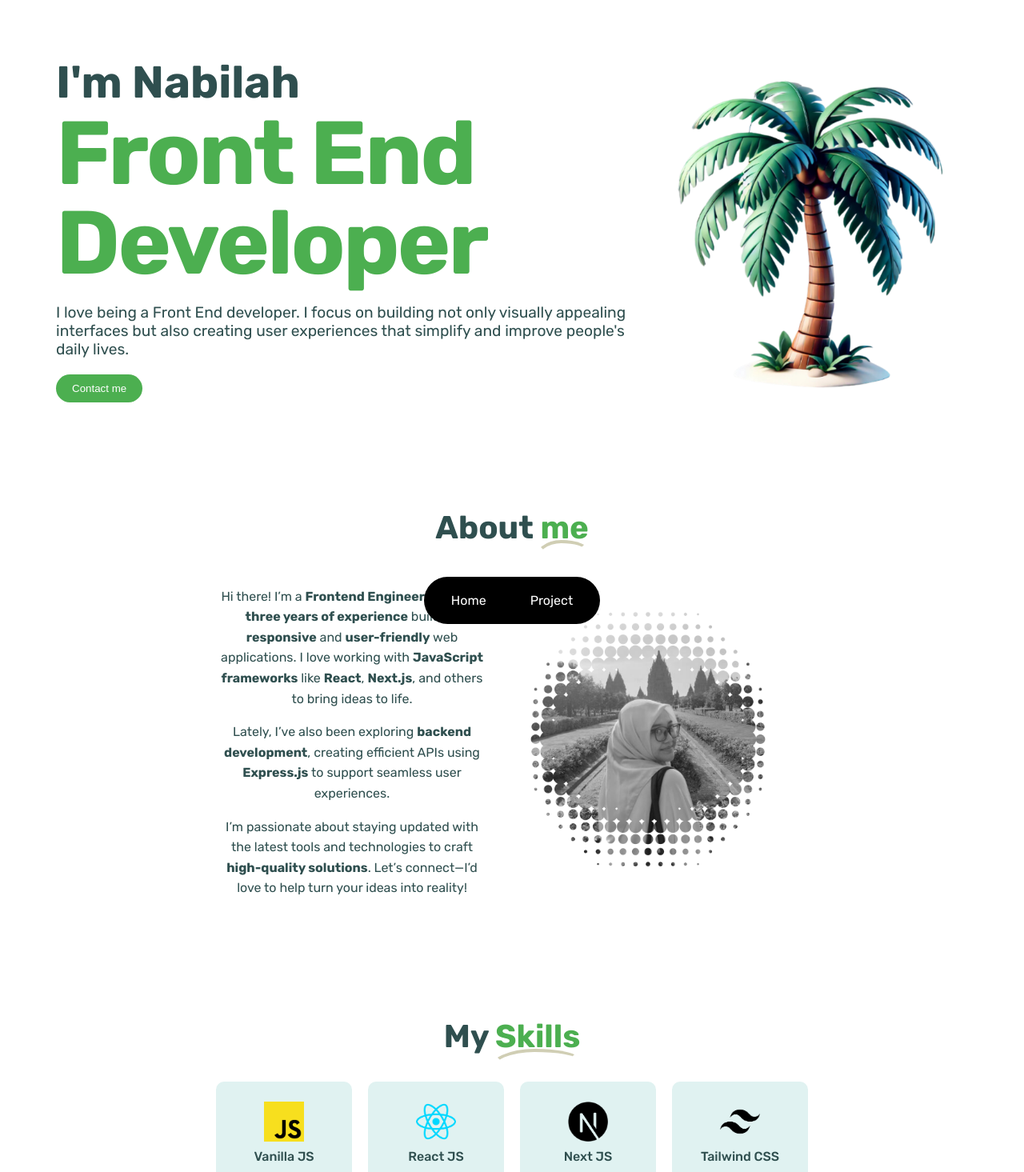
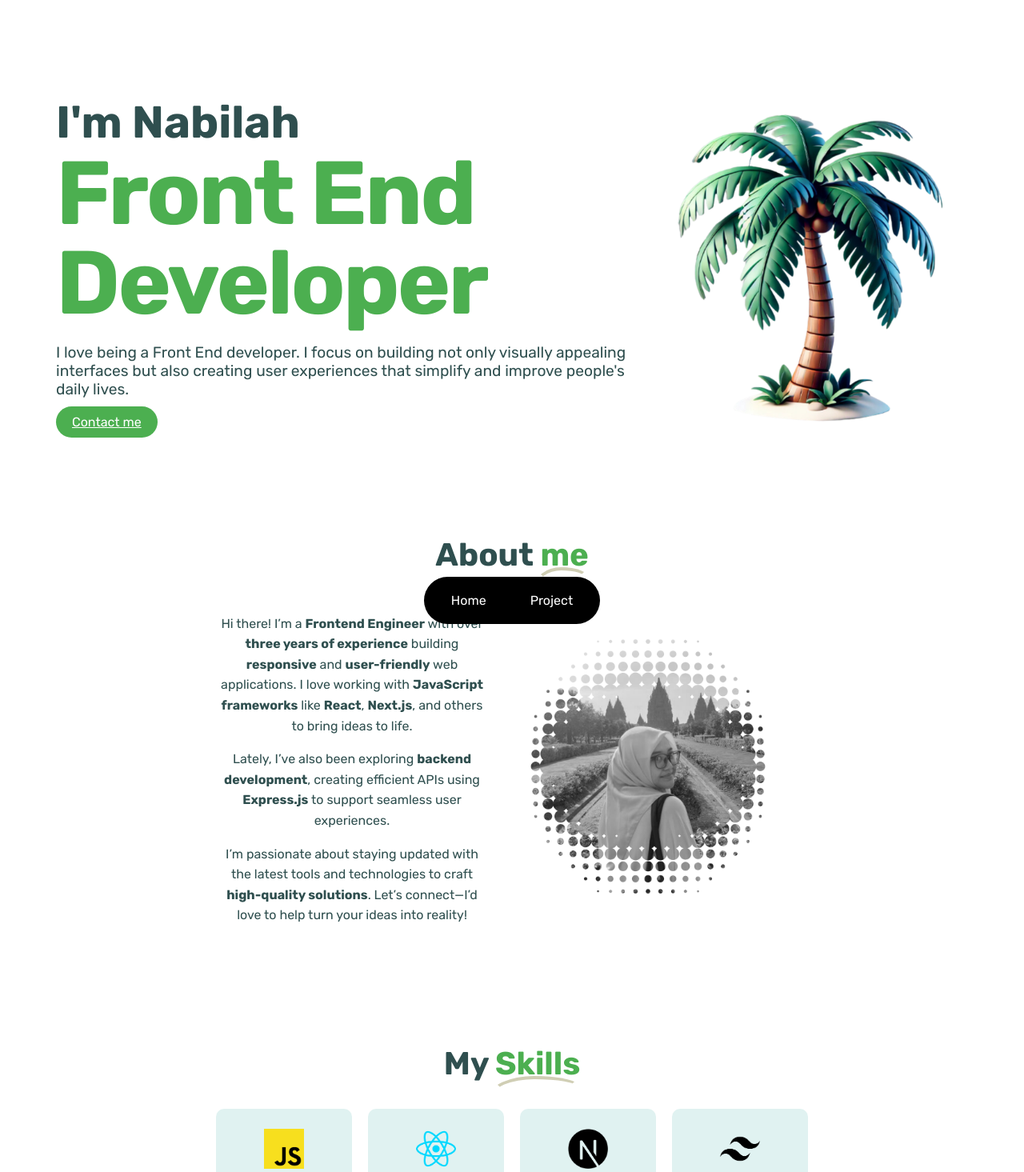
Before and after one commit to nabilahks/myporto, a Vue app: page / in a window 1280 px wide. Shown: the top 1465 px of the page at 80% size. Built offline with nearby package versions, Linux system fonts and the light colour scheme.

Commit message:
fix contact and feat animation scroll

```diff
--- a/src/components/HomePage.vue
+++ b/src/components/HomePage.vue
@@ -1,13 +1,13 @@
 <template>
   <div class="home">
     <!-- Hero Section -->
-    <section class="hero">
+    <section class="hero lazy">
       <div class="hero-content">
         <h1>I'm Nabilah</h1>
         <h2>Front End</h2>
         <h2>Developer</h2>
         <p>I love being a Front End developer. I focus on building not only visually appealing interfaces but also creating user experiences that simplify and improve people's daily lives.</p>
-        <button class="contact-btn">Contact me</button>
+        <a href="mailto:your-email@example.com" class="contact-btn">Contact me</a>
       </div>
       <div class="hero-image">
         <img :src="heroImage" alt="Hero Illustration" />
@@ -16,7 +16,7 @@
 
     <!-- About Section -->
     <div class="content-container">
-      <section class="about" >
+      <section class="about lazy" >
         <h2>
           About
           <span class="about-name">
@@ -43,7 +43,7 @@
       </section>
 
       <!-- Skills Section -->
-      <section class="skills" >
+      <section class="skills lazy" >
         <h2>
           My
           <span class="about-name">
@@ -51,7 +51,7 @@
             <div class="special-underline"></div>
           </span>
         </h2>
-        <div class="skills-grid">
+        <div class="skills-grid ">
           <div class="skill">
             <div class="skill-image">
               <img :src="vanilla" alt="my self" />
@@ -110,7 +110,7 @@
       </section>
 
       <!-- Projects Section -->
-      <section class="projects" >
+      <section class="projects lazy" >
         <h2>
           My
           <span class="about-name">
@@ -136,7 +136,7 @@
       </section>
 
       <!-- Contact Section -->
-      <section class="contact" >
+      <section class="contact lazy" >
         <h2>
           Contact
           <span class="about-name">
@@ -155,7 +155,7 @@
             <a href="https://linkedin.com/in/nabilahksunarto" target="_blank" class="contact-item">
               <i class="fab fa-linkedin"></i>
             </a>
-            <a href="https://github.com/nabilahksunarto" target="_blank" class="contact-item">
+            <a href="https://github.com/nabilahks" target="_blank" class="contact-item">
               <i class="fab fa-github"></i>
             </a>
           </div>
@@ -223,6 +223,27 @@ export default {
       ],
     };
   },
+  mounted() {
+    // Menggunakan Intersection Observer
+    const lazySections = document.querySelectorAll(".lazy");
+    const observerOptions = {
+      root: null, // viewport
+      threshold: 0.1, // elemen terlihat 10% di viewport
+    };
+
+    const observer = new IntersectionObserver((entries) => {
+      entries.forEach((entry) => {
+        if (entry.isIntersecting) {
+          entry.target.classList.add("show"); // Tambahkan kelas show
+          observer.unobserve(entry.target); // Stop observasi setelah terlihat
+        }
+      });
+    }, observerOptions);
+
+    lazySections.forEach((section) => {
+      observer.observe(section);
+    });
+  },
 };
 </script>
 
@@ -252,7 +273,7 @@ export default {
 /* Hero Section */
 .hero {
   align-items: center;
-  padding: 50px 0;
+  padding: 100px 0 50px;
   display: flex;
   flex-direction: row;
 }
@@ -370,7 +391,7 @@ export default {
 /* Projects Section */
 .projects {
   text-align: center;
-  padding: 50px 0;
+  padding: 70px 0;
 }
 
 .projects h2 {
@@ -477,7 +498,7 @@ export default {
 /* Efek Animasi */
 .animate {
   opacity: 0;
-  transform: translateY(50px);
+  transform: translateY(100px);
   transition: opacity 0.8s ease-out, transform 0.8s ease-out;
 }
 
@@ -520,6 +541,19 @@ export default {
   background-color: #388e3c;
 }
 
+/* Efek Lazy Scroll */
+.lazy {
+  opacity: 0;
+  transform: translateY(50px);
+  transition: opacity 0.8s ease-out, transform 0.8s ease-out;
+}
+
+.lazy.show {
+  opacity: 1;
+  transform: translateY(0);
+}
+
+
 @media (max-width: 768px) {
   /* Styles untuk tablet di sini */
   .hero {
```
Also changed, not shown: 14 other files (tests, documents, lock files or other folders).
